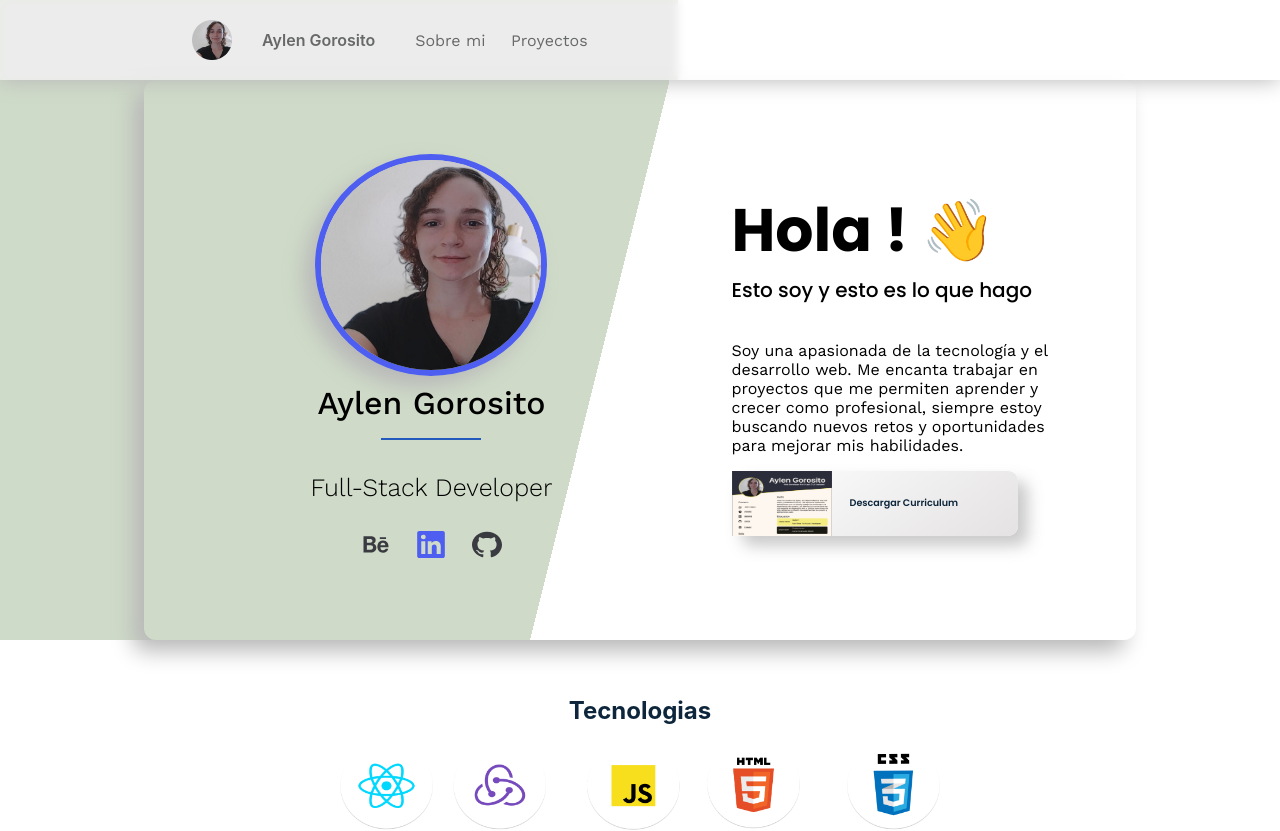
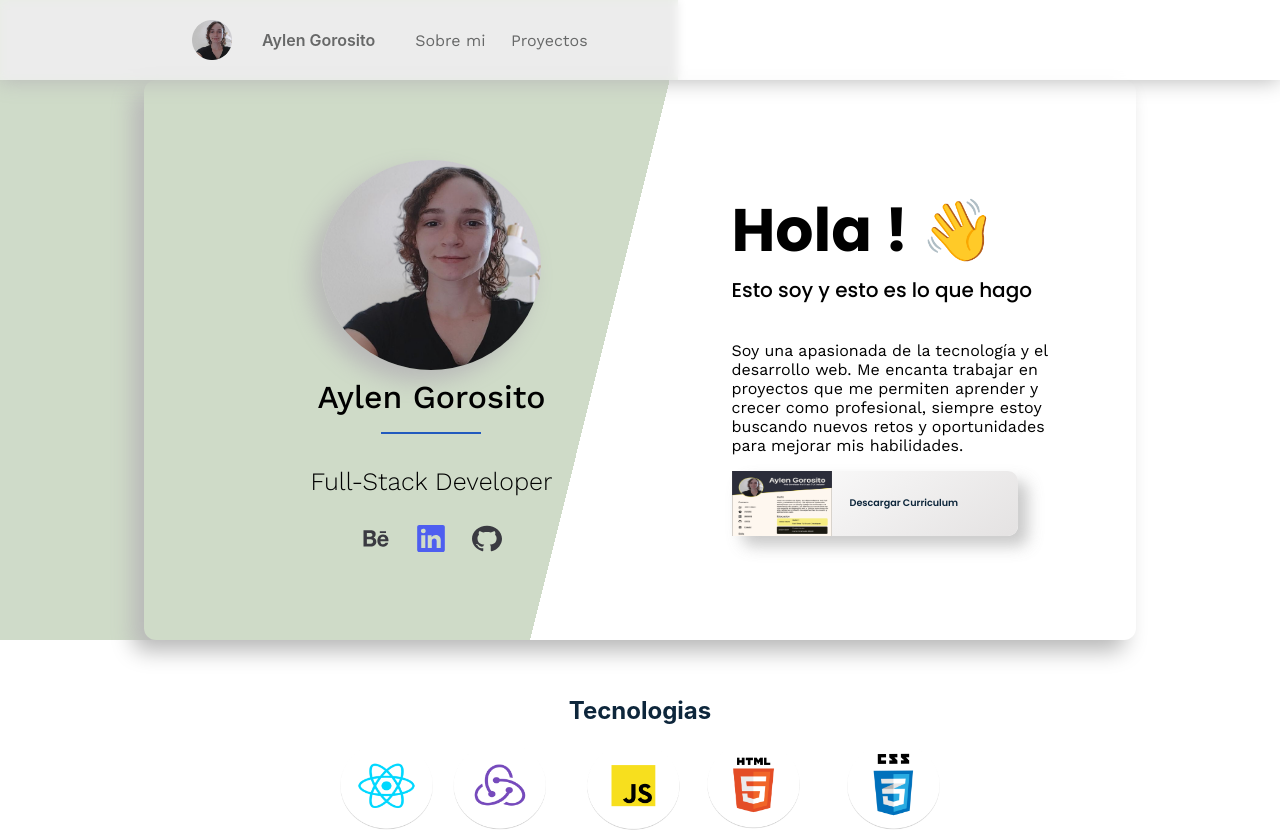
Before and after one commit to AylenGorosito313/portfolio, a React (Vite) app: page / in a window 1280 px wide. Shown: the top 831 px of the page. Built offline with nearby package versions, Linux system fonts and the light colour scheme.

Commit message:
out border

```diff
--- a/src/pages/home/Home.jsx
+++ b/src/pages/home/Home.jsx
@@ -17,7 +17,7 @@ function Home() {
         <div className="div-central-home">
           <div className="profile-img">
             <div className="decoration-img">
-              <div style={{border:'0.80vh solid #4e5ef0', boxShadow: '-11px 11px 22px #b8b8b8, 0px 0px 0px #ffff', borderRadius:'50%'}}>
+              <div style={{ boxShadow: '-11px 11px 22px #b8b8b8, 0px 0px 0px #ffff', borderRadius:'50%'}}>
                    <img className="img" style={{ borderRadius:'50%'}} src={img} alt="profile" />
               </div>
 
```
